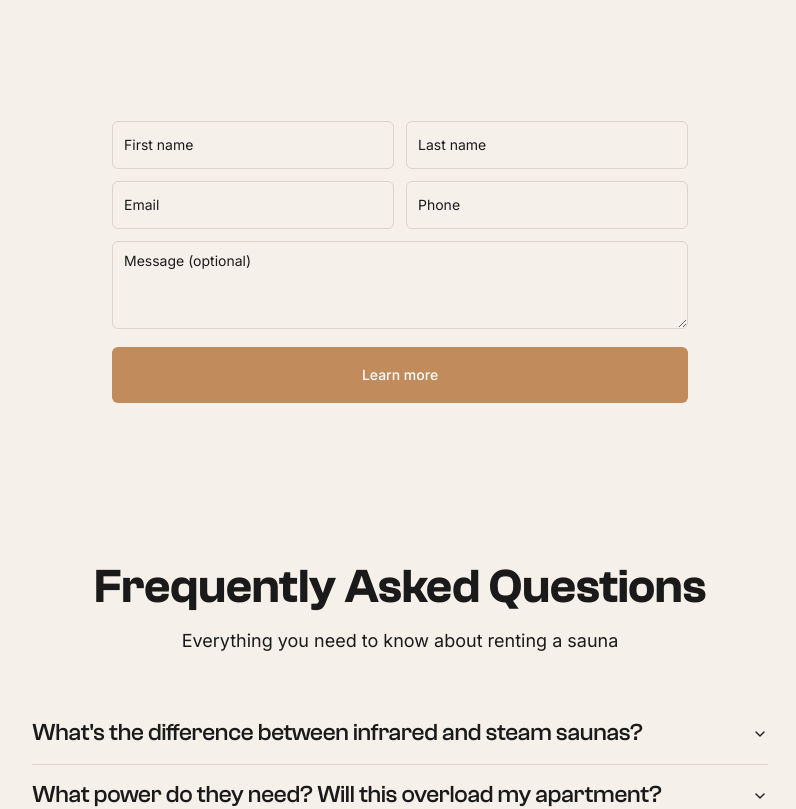
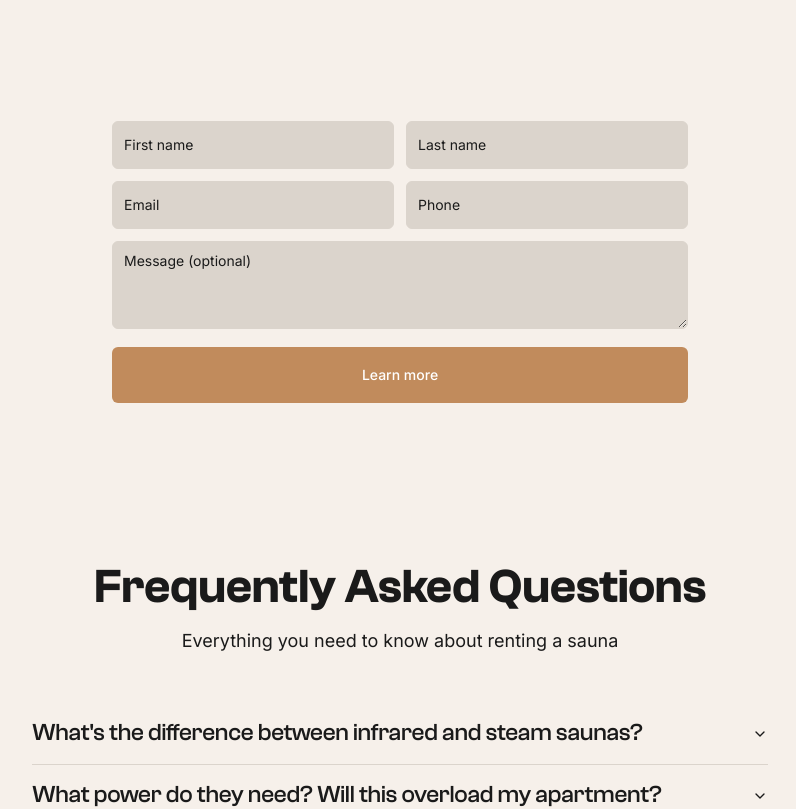
Before and after one commit to aryzach/aryzach.github.io, a React (Vite) app: page /reserve-traditional-landing in a window 1280 px wide. Shown: the part 2380-3189 px from the top of the page, without its empty margins (240-1036 px from the left). Built offline with nearby package versions, Linux system fonts and the light colour scheme.

Commit message:
Changes
Co-authored-by: aryzach <30701475+aryzach@users.noreply.github.com>

```diff
--- a/src/index.css
+++ b/src/index.css
@@ -215,8 +215,9 @@ All colors MUST be HSL.
 
   .floating-label-field .floating-label-input,
   .floating-label-field .floating-label-textarea {
-    @apply h-12 w-full rounded-lg border border-border bg-background px-3 pt-5 pb-1.5 text-sm text-foreground transition-colors focus-visible:outline-none focus-visible:ring-2 focus-visible:ring-ring focus-visible:ring-offset-0;
+    @apply h-12 w-full rounded-lg border border-border bg-muted px-3 pt-5 pb-1.5 text-sm text-foreground transition-colors focus-visible:outline-none focus-visible:ring-2 focus-visible:ring-ring focus-visible:ring-offset-0;
   }
+
 
   .floating-label-field .floating-label-textarea {
     @apply min-h-[88px] resize-y;
```
